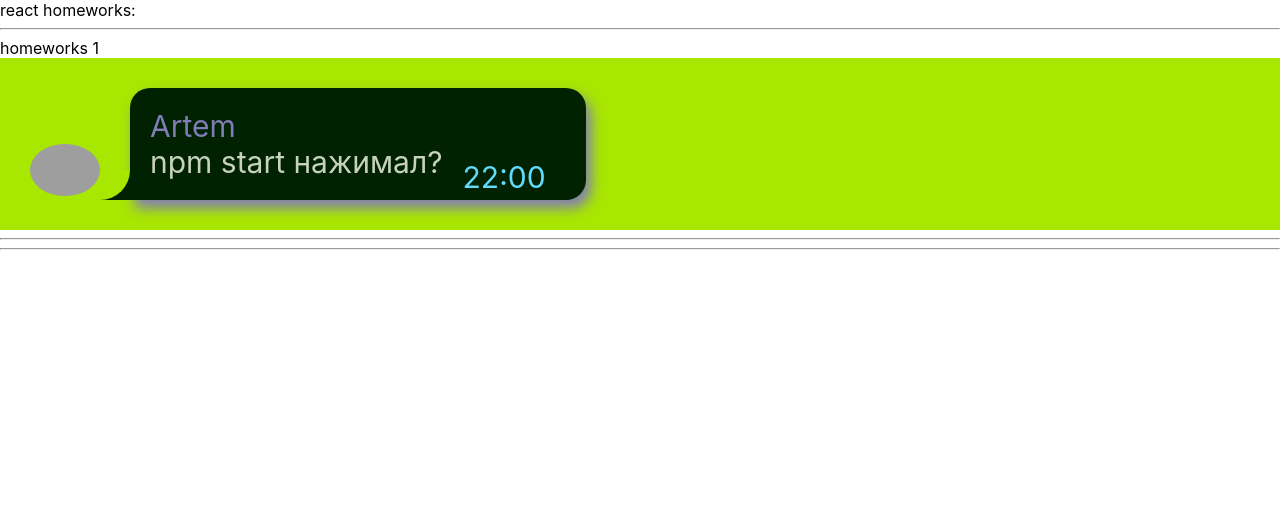
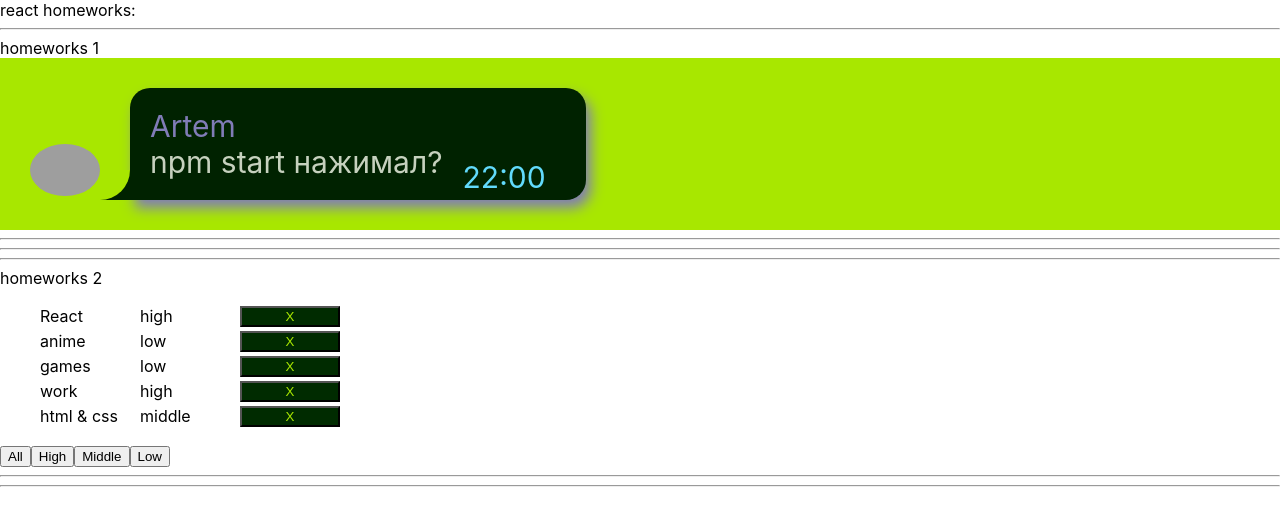
Before and after one commit to nazarPryt/Tasks-from-Ignat, a React (Create React App) app: page / in a window 1280 px wide. Shown: the top 526 px of the page. Built offline with nearby package versions, Linux system fonts and the light colour scheme; grey boxes are pictures that could not be loaded.

Commit message:
The second task from Ignat (added posibility to delete string)

```diff
--- a/src/p1-main/m1-ui/u1-app/App.tsx
+++ b/src/p1-main/m1-ui/u1-app/App.tsx
@@ -1,13 +1,14 @@
 import React from 'react'
 import s from './App.module.css'
 import HW1 from '../../../p2-homeworks/h1/HW1'
+import HW2 from "../../../p2-homeworks/h2/HW2";
 
 function App() {
     return (
         <div className={s.App}>
             <div>react homeworks:</div>
             <HW1/>
-            {/*<HW2/>*/}
+            <HW2/>
             {/*<HW3/>*/}
             {/*<HW4/>*/}
             {/*<HW5/>*/}
--- a/src/p2-homeworks/h2/Affair.tsx
+++ b/src/p2-homeworks/h2/Affair.tsx
@@ -1,20 +1,31 @@
 import React from 'react'
+import {AffairType} from "./HW2";
+import s from './Affairs.module.css'
 
 type AffairPropsType = {
     // key не нужно типизировать
-    affair: any // need to fix any
-    deleteAffairCallback: any // need to fix any
+    data: AffairType
+    deleteAffair: any // need to fix any
 }
 
 function Affair(props: AffairPropsType) {
-    const deleteCallback = () => {}// need to fix
 
     return (
-        <div>
-            // show some text
+        <ul>
+            {props.data.map(el => {
+                return (
+                    <li className={s.wrapp}><span className={s.name}>{el.name}</span><span
+                        className={s.priority}>{el.priority}</span>
+                        <button onClick={() => {
+                            props.deleteAffair(el._id)
+                        }} className={s.btnX}>X
+                        </button>
+                    </li>
+                )
+            })}
 
-            <button onClick={deleteCallback}>X</button>
-        </div>
+
+        </ul>
     )
 }
 
--- a/src/p2-homeworks/h2/Affairs.module.css
+++ b/src/p2-homeworks/h2/Affairs.module.css
@@ -1,3 +1,23 @@
 .someClass {
 
 }
+
+.wrapp {
+    display: grid;
+    max-width: 300px;
+    grid-template-columns: repeat(3, 1fr);
+    padding: 2px 0;
+}
+
+.name {
+
+}
+
+.priority {
+
+}
+
+.btnX {
+    background-color: #002B00;
+    color: #A8E700;
+}
--- a/src/p2-homeworks/h2/Affairs.tsx
+++ b/src/p2-homeworks/h2/Affairs.tsx
@@ -1,31 +1,32 @@
 import React from 'react'
 import Affair from './Affair'
-import {AffairType} from './HW2'
+import {AffairType, DataType} from './HW2'
 
 type AffairsPropsType = { // need to fix any
-    data: any
+    data: AffairType
     setFilter: any
-    deleteAffairCallback: any
+    deleteAffair: any
 }
 
 function Affairs(props: AffairsPropsType) {
-    const mappedAffairs = props.data.map((a: AffairType) => (
-        <Affair // should work
-            key={a._id} // кеи ОБЯЗАТЕЛЬНЫ в 99% - так что лучше их писать всегда при создании компонент в мапе
-            affair={a}
-            deleteAffairCallback={props.deleteAffairCallback}
-        />
-    ))
 
-    const setAll = () => {} // need to fix
-    const setHigh = () => {}
-    const setMiddle = () => {}
-    const setLow = () => {}
+
+    const setAll = () => {
+    } // need to fix
+    const setHigh = () => {
+    }
+    const setMiddle = () => {
+    }
+    const setLow = () => {
+    }
 
     return (
         <div>
 
-            {mappedAffairs}
+            <Affair
+                data={props.data}
+                deleteAffair={props.deleteAffair}
+            />
 
             <button onClick={setAll}>All</button>
             <button onClick={setHigh}>High</button>
--- a/src/p2-homeworks/h2/HW2.tsx
+++ b/src/p2-homeworks/h2/HW2.tsx
@@ -2,12 +2,17 @@ import React, {useState} from 'react'
 import Affairs from './Affairs'
 
 // types
-export type AffairPriorityType = any // need to fix any
-export type AffairType = any // need to fix any
-export type FilterType = 'all' | AffairPriorityType
+export type AffairPriorityType = 'low' | 'high' | 'middle';
+export type FilterType = 'all' | 'low' | 'high' | 'middle'
+export type AffairType = Array<DataType>
+export type DataType = {
+    _id: number
+    name: string
+    priority: AffairPriorityType
+}
 
 // constants
-const defaultAffairs: any = [ // need to fix any
+const defaultAffairs: Array<DataType> = [ // need to fix any
     {_id: 1, name: 'React', priority: 'high'},
     {_id: 2, name: 'anime', priority: 'low'},
     {_id: 3, name: 'games', priority: 'low'},
@@ -18,18 +23,22 @@ const defaultAffairs: any = [ // need to fix any
 // pure helper functions
 export const filterAffairs = (affairs: any, filter: any): any => { // need to fix any
     if (filter === 'all') return affairs
-    else return // need to fix
-}
-export const deleteAffair = (affairs: any, _id: any): any => { // need to fix any
-    return // need to fix
+    // else return // need to fix
 }
 
+
 function HW2() {
-    const [affairs, setAffairs] = useState<any>(defaultAffairs) // need to fix any
+    const [affairs, setAffairs] = useState<Array<DataType>>(defaultAffairs)
     const [filter, setFilter] = useState<FilterType>('all')
 
     const filteredAffairs = filterAffairs(affairs, filter)
-    const deleteAffairCallback = (_id: any) => setAffairs(deleteAffair(affairs, _id)) // need to fix any
+
+
+    function deleteAffair(_id: number) {
+        let delAff = affairs.filter(el => el._id !== _id)
+        debugger;
+        setAffairs(delAff)
+    }
 
     return (
         <div>
@@ -38,9 +47,9 @@ function HW2() {
 
             {/*should work (должно работать)*/}
             <Affairs
-                data={filteredAffairs}
+                data={affairs}
                 setFilter={setFilter}
-                deleteAffairCallback={deleteAffairCallback}
+                deleteAffair={deleteAffair}
             />
 
             <hr/>
```
